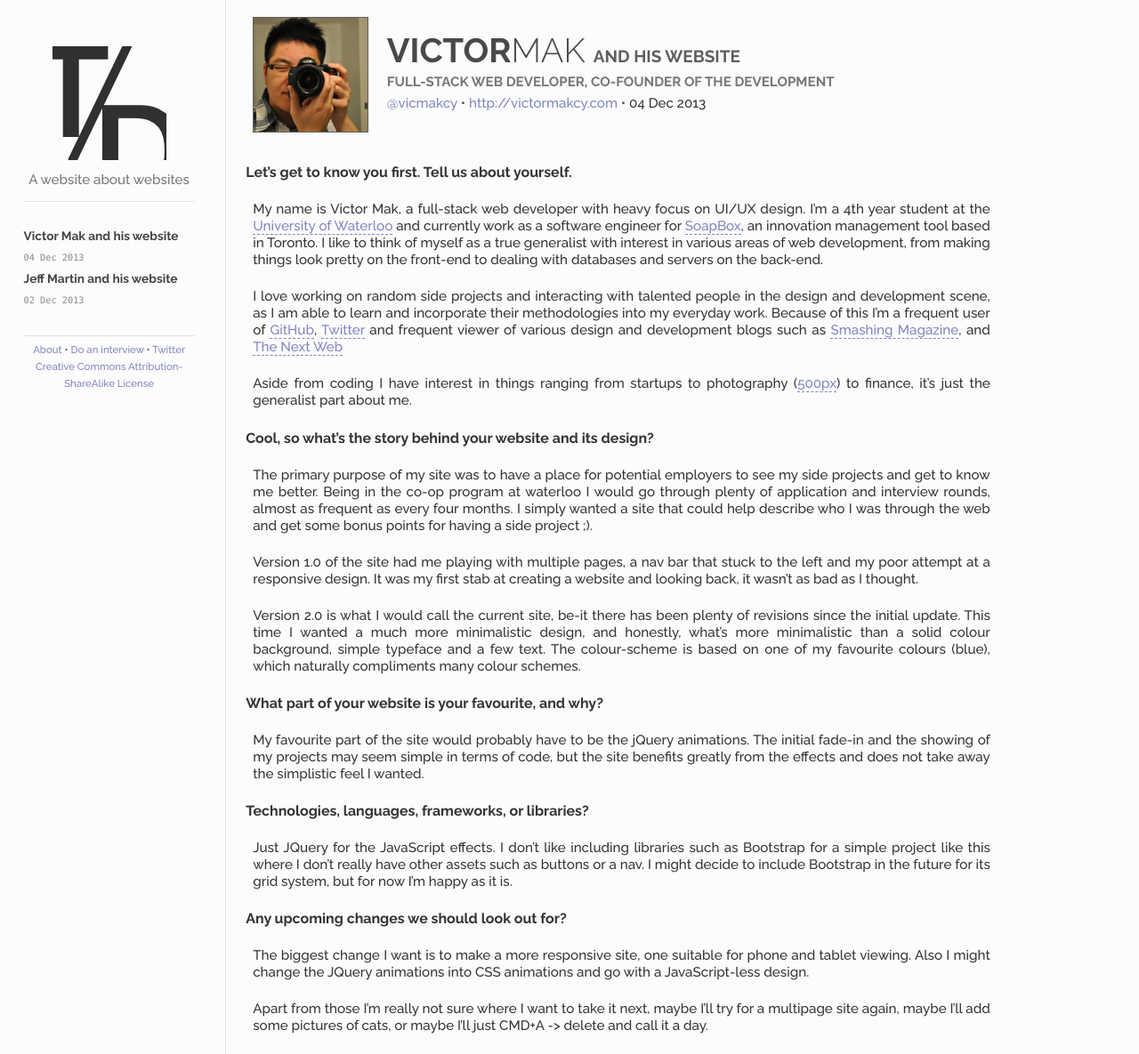
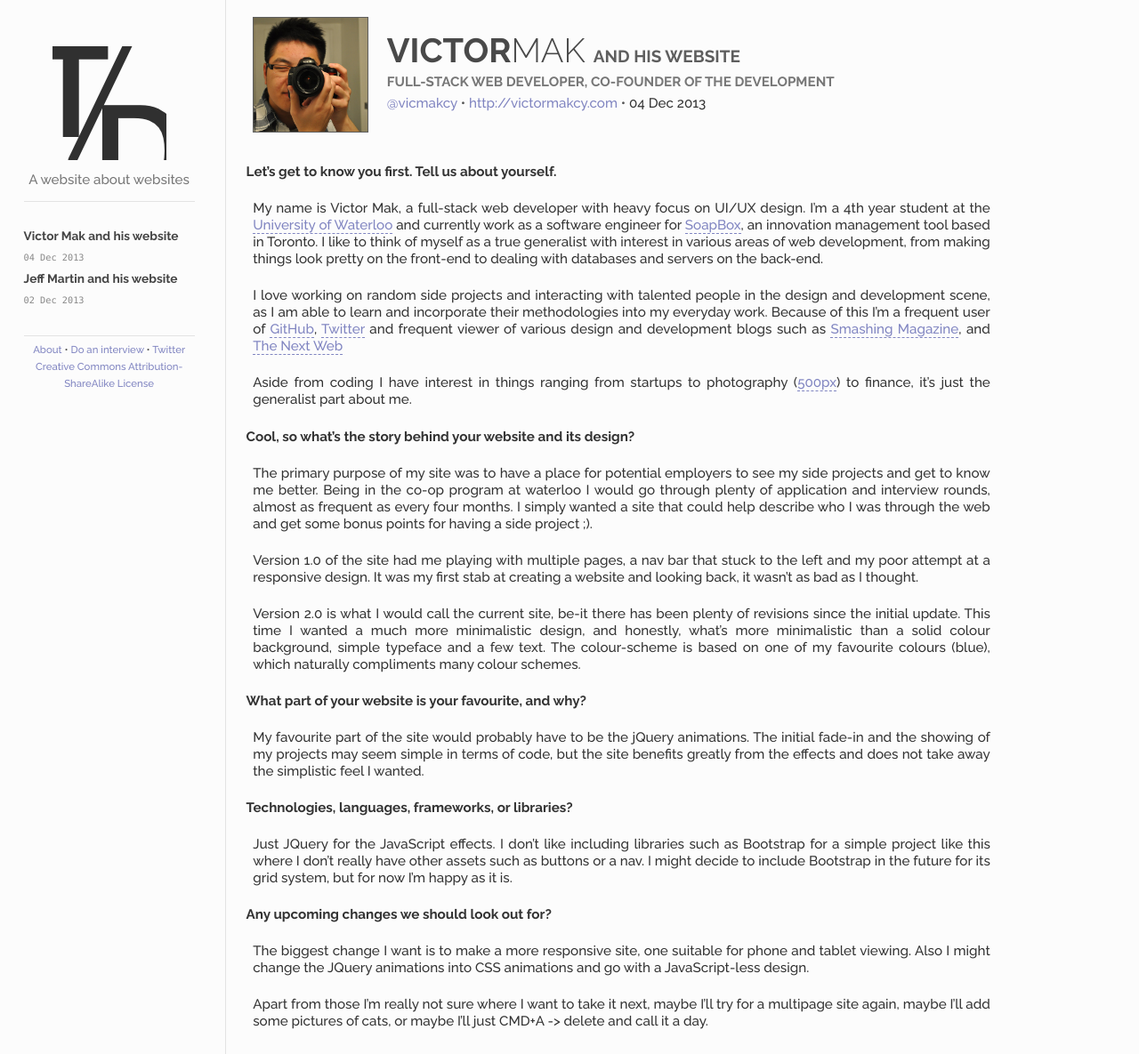
Before and after one commit to the-development/thedevelopment, a Jekyll site: the page built from index.html, in a window 1280 px wide. Shown: the whole page at 89% size. Built offline with Jekyll 4.4.1, drawn with Linux system fonts in a browser that asks for light colours; Markdown is read by kramdown in place of the engine named in the settings.

Commit message:
Revert changes to questions

```diff
--- a/css/main.css
+++ b/css/main.css
@@ -184,7 +184,6 @@ a:hover {
 
 .post p strong {
   font-weight: 700;
-  font-size: 1.05em;
   margin-left: -0.5em;
 }
 
```
